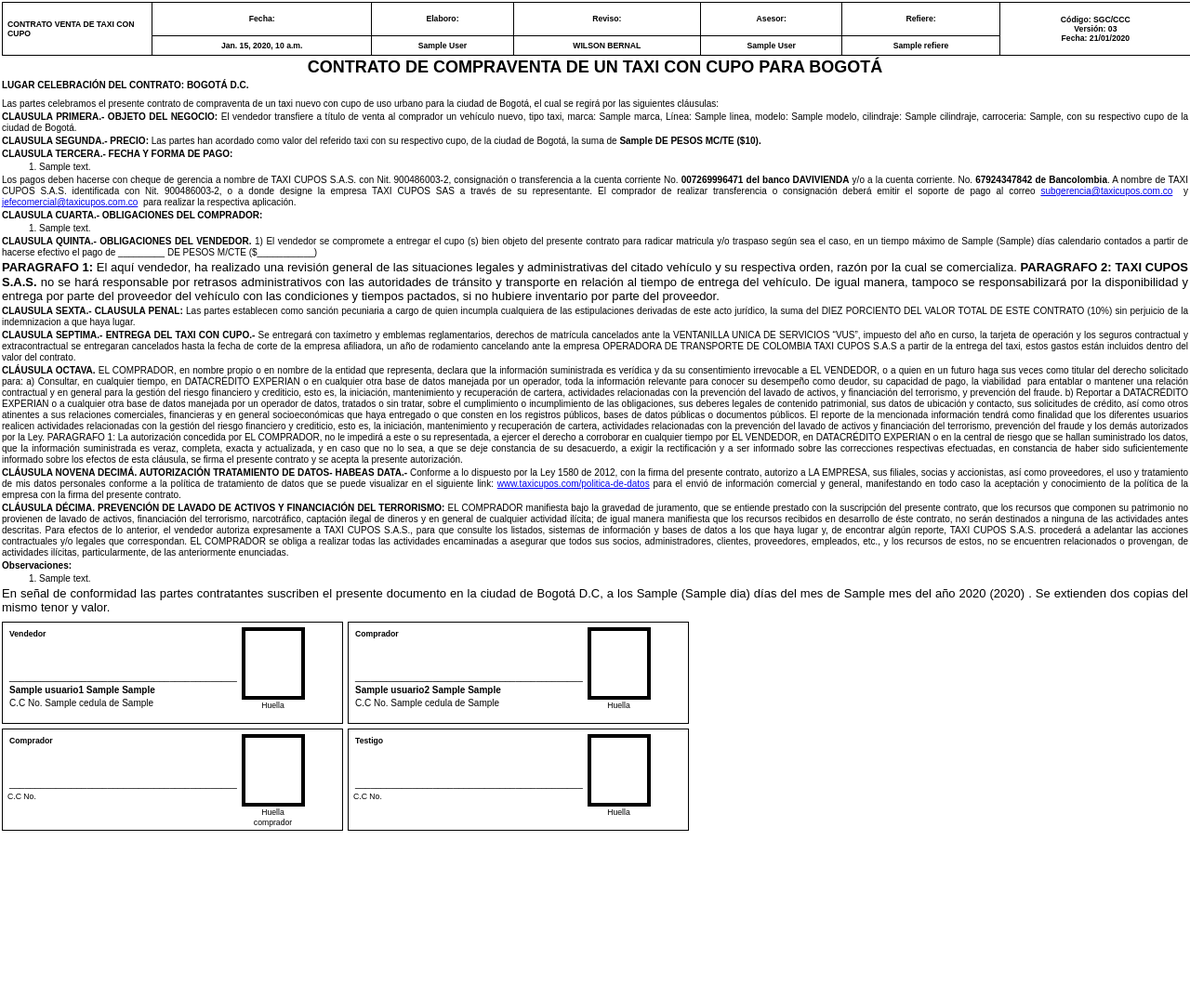
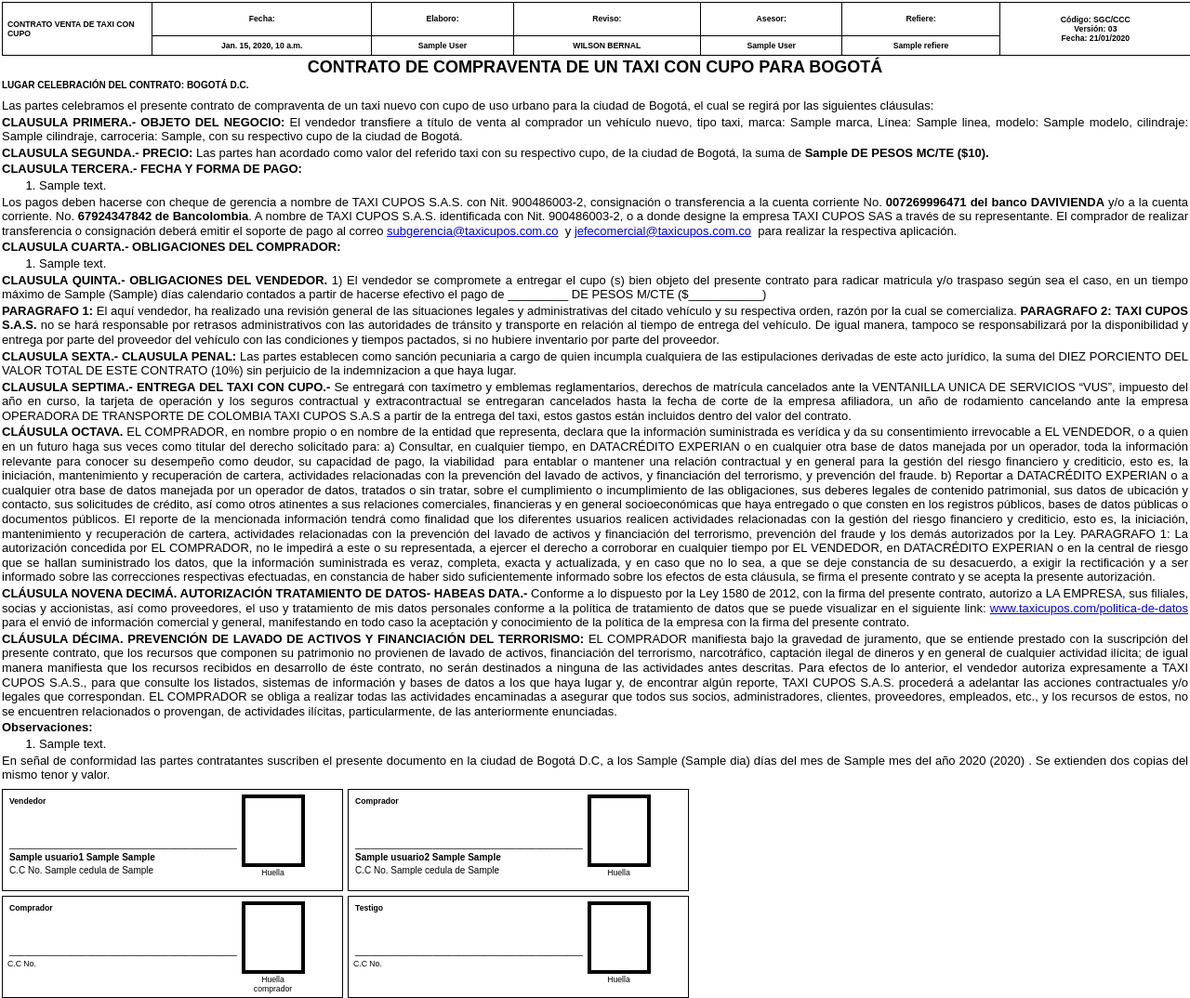
Before and after one commit to Jhoansk/Lavadero, a Django app: template contratos/templates/vehiculos/contratos/VENTA_TAXI_CON_CUPO-VTCC-2023.html in a window 1280 px wide. Shown: the whole page at 93% size. Before the commit the page ends 894 px from the top, so only its background shows below. Run offline with Django 5.2, Linux system fonts and the light colour scheme; the template is opened without the code that fills it: most values are stand-ins (such as "Sample title", 1, 10 or a date in 2020); parts of the project's set-up code (start-up, migrations or seed data) failed here and were passed over.

Commit message:
Se ajusto tamaño de la letra de los parrafo de VENTA CON CUPO

```diff
--- a/contratos/templates/vehiculos/contratos/VENTA_TAXI_CON_CUPO-VTCC-2023.html
+++ b/contratos/templates/vehiculos/contratos/VENTA_TAXI_CON_CUPO-VTCC-2023.html
@@ -364,33 +364,33 @@
         {% endif %}
     {% endif %}
 
-    <p style="text-align: justify" class="primer-espacio" style="font-size: 13px";>
+    <p style="text-align: justify; font-size: 13px;" class="primer-espacio">
       Las partes celebramos el presente contrato de compraventa de un taxi nuevo
       con cupo de uso urbano para la ciudad de Bogot&aacute;, el cual se
       regir&aacute; por las siguientes cl&aacute;usulas:
 
     </p>
-    <p style="text-align: justify" style="font-size: 13px";>
+    <p style="text-align: justify; font-size: 13px;">
       <strong>CLAUSULA PRIMERA.- OBJETO DEL NEGOCIO: </strong>El vendedor
       transfiere a t&iacute;tulo de venta al comprador un veh&iacute;culo nuevo,
       tipo taxi, marca: {{vehiculo.marca}}, L&iacute;nea: {{vehiculo.linea}}, modelo: {{vehiculo.modelo}},
       cilindraje: {{vehiculo.cilindraje}}, carroceria:  {{vehiculo.tipo_carroceria}}, con su respectivo cupo de la ciudad de Bogot&aacute;.
 
     </p>
-    <p style="text-align: justify" style="font-size: 13px";>
+    <p style="text-align: justify; font-size: 13px;">
       <strong>CLAUSULA SEGUNDA.- PRECIO: </strong>Las partes han acordado como
       valor del referido taxi con su respectivo cupo, de la ciudad de
       Bogot&aacute;, la suma de
       <strong>{{ pacta_suma_letras }}  DE PESOS MC/TE (${{ pacta_suma|intcomma }}).</strong>
 
     </p>
-    <p style="text-align: justify" style="font-size: 13px";>
+    <p style="text-align: justify; font-size: 13px;">
        <strong
         >CLAUSULA TERCERA.- FECHA Y FORMA DE PAGO:
         </strong
       >
     </p>
-    <ul style="text-align: justify" class="claus-list" style="font-size: 13px";>
+    <ul style="text-align: justify; font-size: 13px;" class="claus-list">
       {% load humanize %}
       {% for tercera in tercera %}
       {% load humanize %}
@@ -399,7 +399,7 @@
           </li>
       {% endfor %}
     </ul>
-    <p style="text-align: justify" style="font-size: 13px";>
+    <p style="text-align: justify; font-size: 13px;">
       Los pagos deben hacerse con cheque de gerencia a nombre de TAXI CUPOS
       S.A.S. con Nit. 900486003-2, consignaci&oacute;n o transferencia a la
       cuenta corriente No.
@@ -418,17 +418,17 @@
       &nbsp;para realizar la respectiva aplicaci&oacute;n.
 
     </p>
-    <p><strong>CLAUSULA CUARTA.- OBLIGACIONES DEL COMPRADOR:
+    <p style="font-size: 13px";><strong>CLAUSULA CUARTA.- OBLIGACIONES DEL COMPRADOR:
         </strong>
     </p>
-    <ul style="text-align: justify" class="claus-list" style="font-size: 13px";>
+    <ul style="text-align: justify; font-size: 13px;" class="claus-list">
       {% for clausula in clausulas %}
           <li>
               {{ clausula.texto }}
           </li>
       {% endfor %}
     </ul>
-    <p style="text-align: justify" style="font-size: 13px";>
+    <p style="text-align: justify; font-size: 13px;">
       <strong>CLAUSULA QUINTA.- OBLIGACIONES DEL VENDEDOR. </strong>1) El
       vendedor se compromete a entregar el cupo (s) bien objeto del presente
       contrato para radicar matricula y/o traspaso seg&uacute;n sea el caso, en
@@ -460,13 +460,13 @@
 
     </p>
     </p>
-    <p style="text-align: justify" style="font-size: 13px";>
+    <p style="text-align: justify; font-size: 13px;">
       <strong>CLAUSULA SEXTA.- CLAUSULA PENAL: </strong> Las partes establecen como sanción
       pecuniaria a cargo de quien incumpla cualquiera de las estipulaciones derivadas de este acto
       jurídico, la suma del DIEZ PORCIENTO DEL VALOR TOTAL DE ESTE CONTRATO (10%) sin perjuicio
       de la indemnizacion a que haya lugar.
     </p>
-    <p style="text-align: justify" style="font-size: 13px";>
+    <p style="text-align: justify; font-size: 13px;">
       <strong>CLAUSULA SEPTIMA.- ENTREGA DEL TAXI CON CUPO.- </strong>Se
       entregar&aacute; con tax&iacute;metro y emblemas reglamentarios, derechos
       de matr&iacute;cula cancelados ante la VENTANILLA UNICA DE SERVICIOS
@@ -478,7 +478,7 @@
       entrega del taxi, estos gastos est&aacute;n incluidos dentro del valor del
       contrato.
     </p>
-    <p style="text-align: justify" style="font-size: 13px";>
+    <p style="text-align: justify; font-size: 13px;">
       <strong>CL&Aacute;USULA OCTAVA. </strong>EL COMPRADOR, en nombre propio o
       en nombre de la entidad que representa, declara que la informaci&oacute;n
       suministrada es ver&iacute;dica y da su consentimiento irrevocable a EL
@@ -518,7 +518,7 @@
       cl&aacute;usula, se firma el presente contrato y se acepta la presente
       autorizaci&oacute;n.
     </p>
-    <p style="text-align: justify" style="font-size: 13px";>
+    <p style="text-align: justify; font-size: 13px;">
       <strong
         >CL&Aacute;USULA NOVENA DECIM&Aacute;. AUTORIZACI&Oacute;N TRATAMIENTO
         DE DATOS- HABEAS DATA.- </strong
@@ -535,7 +535,7 @@
       pol&iacute;tica de la empresa con la firma del presente
       contrato.
     </p>
-    <p style="text-align: justify" style="font-size: 13px";>
+    <p style="text-align: justify; font-size: 13px;">
       <strong>CL&Aacute;USULA D&Eacute;CIMA.</strong>
       <strong
         >PREVENCI&Oacute;N DE LAVADO DE ACTIVOS Y FINANCIACI&Oacute;N DEL
@@ -560,11 +560,11 @@
       anteriormente enunciadas.
 
     </p>
-    <p style="text-align: justify" style="font-size: 13px";>
+    <p style="text-align: justify; font-size: 13px;">
       <strong>Observaciones: </strong
       >
     </p>
-    <ul style="text-align: justify; " class="claus-list" style="font-size: 13px";>
+    <ul style="text-align: justify; font-size: 13px;" class="claus-list">
       {% for opcion in opciones %}
         <li>
             {{ opcion.texto }}
```
